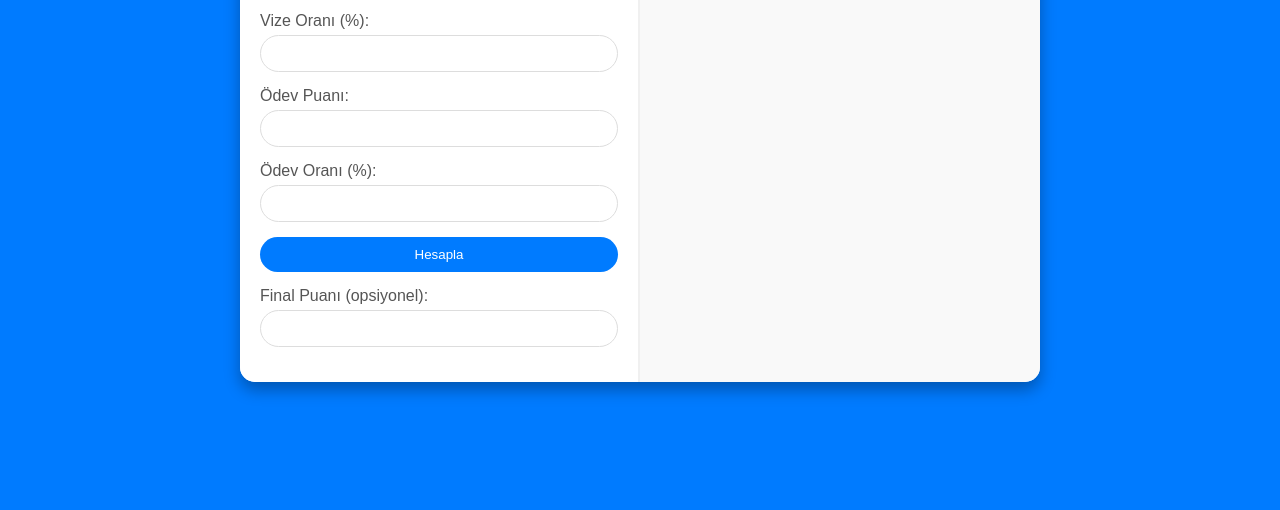
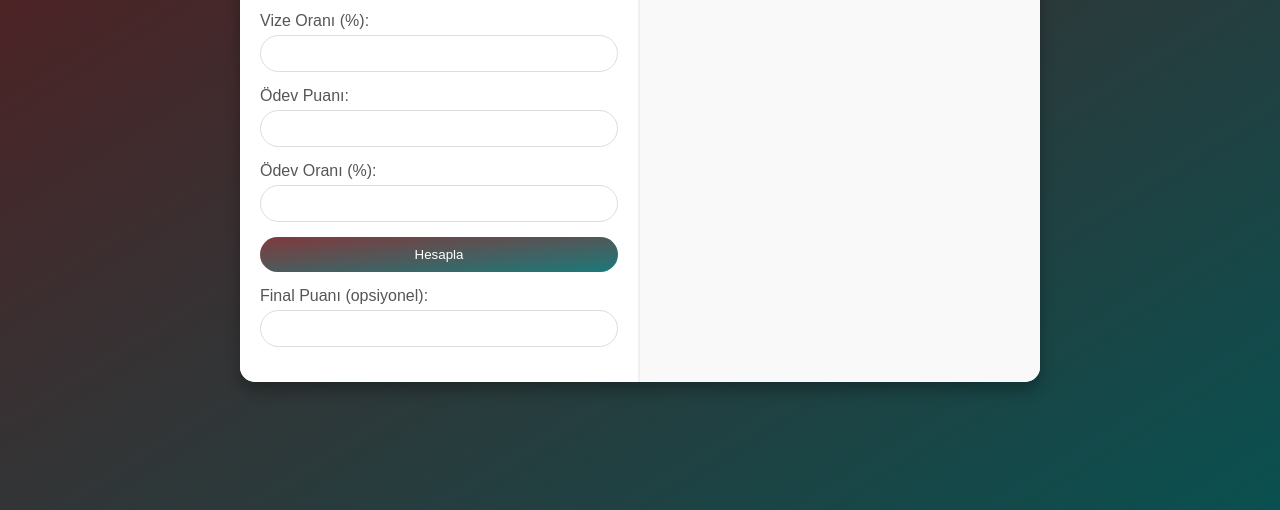
Before and after one commit to M0hammed0/NOT-HESAPLAMA, a plain HTML site: page index.html in a window 1280 px wide. Shown: the part 290-800 px from the top of the page. Drawn offline with Linux system fonts and the light colour scheme.

Commit message:
Update index.html

```diff
--- a/index.html
+++ b/index.html
@@ -8,7 +8,7 @@
     <style>
         body {
             font-family: 'Arial', sans-serif;
-            background: #007bff;
+            background: linear-gradient(to bottom right, #5b191c, #0a5050);
             display: flex;
             justify-content: center;
             align-items: center;
@@ -81,13 +81,13 @@
         }
 
         .form-group input:focus {
-            border-color: #007bff;
+            border-color: #0a8408;
             outline: none;
-            box-shadow: 0 0 8px rgba(0, 123, 255, 0.5);
+            box-shadow: 0 0 8px rgba(18, 138, 136, 0.5);
         }
 
         .form-group input[type="button"] {
-            background: #007bff;
+            background: linear-gradient(to bottom right, #803a3d, #1c7979);
             color: #fff;
             border: none;
             cursor: pointer;
@@ -96,7 +96,7 @@
         }
 
         .form-group input[type="button"]:hover {
-            background: #0056b3;
+            background: linear-gradient(to bottom right, #9d5b5f, #0a5050);
             transform: translateY(-2px);
         }
 
```
